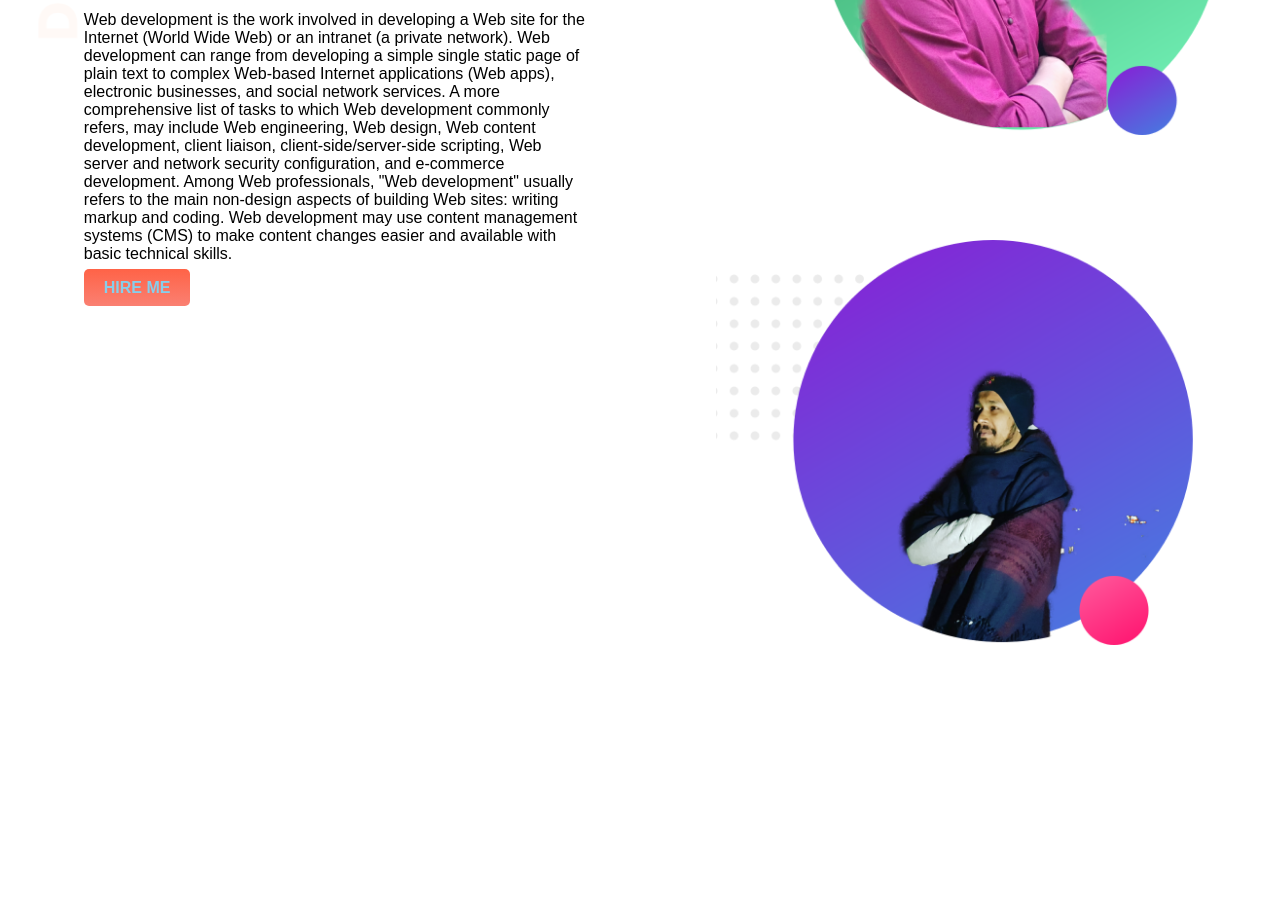
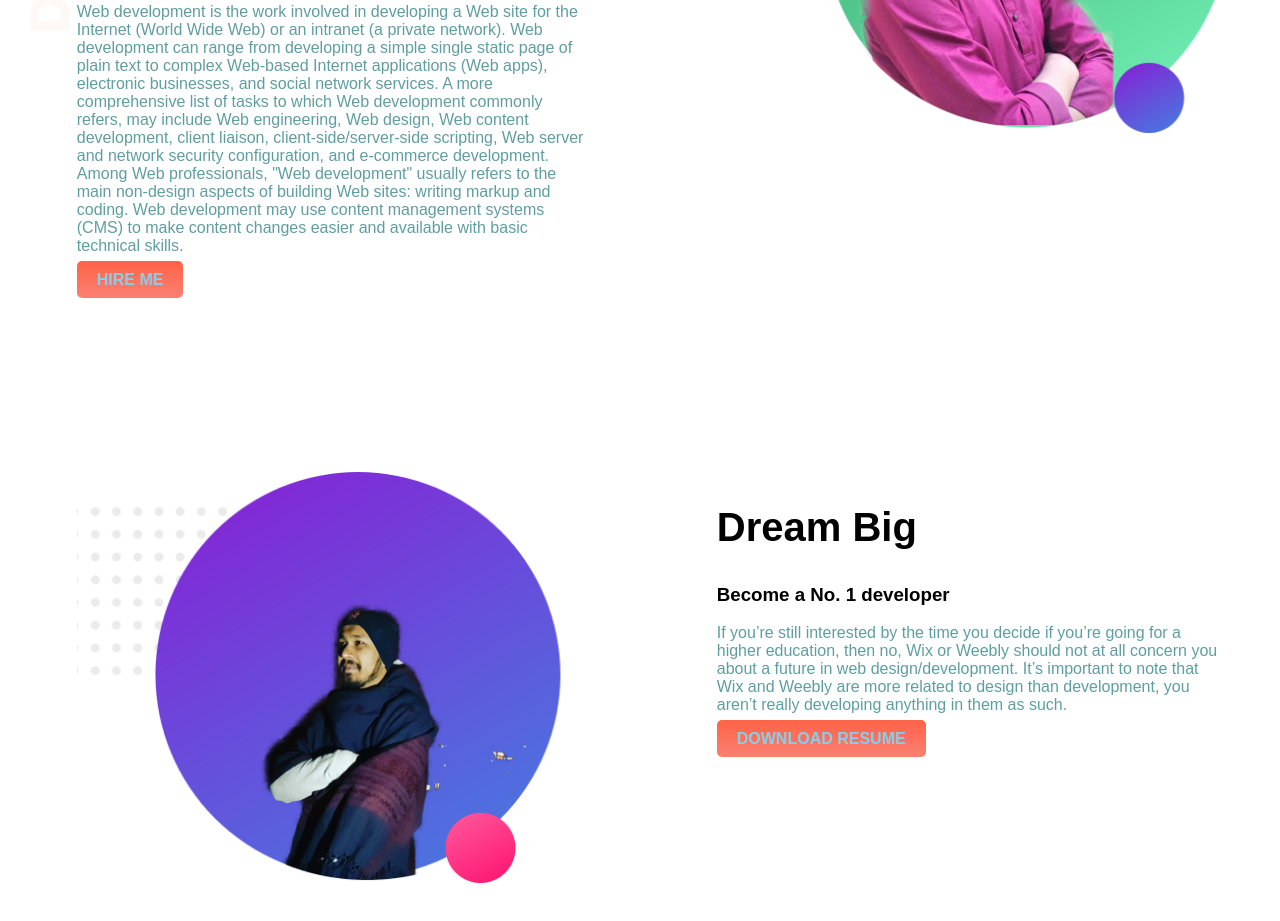
Before and after one commit to fakhruddin07/my-web-portfolio, a plain HTML site: page index.html in a window 1280 px wide. Shown: the part 329-1250 px from the top of the page. Before the commit the page ends 1029 px from the top, so only its background shows below. Drawn offline with Linux system fonts and the light colour scheme; a web font is replaced by a local one.

Commit message:
added a download link

```diff
--- a/index.html
+++ b/index.html
@@ -23,9 +23,17 @@
             <img src="Images/image 13.png">
         </div>
     </section>
-    <section class="dream area">
+    <section class="dream-area">
         <div class="half-width">
             <img src="Images/image 12.png">
+        </div>
+        <div class="half-width">
+            <h2>Dream Big</h2>
+            <h3>Become a No. 1 developer</h3>
+            <p>
+                If you’re still interested by the time you decide if you’re going for a higher education, then no, Wix or Weebly should not at all concern you about a future in web design/development. It’s important to note that Wix and Weebly are more related to design than development, you aren’t really developing anything in them as such.
+            </p>
+            <a class="link-button" target="_blank" href="https://www.facebook.com/fakhruddin.ahmed.995">DOWNLOAD RESUME</a>
         </div>
     </section>
 </body>
--- a/style.css
+++ b/style.css
@@ -1,15 +1,26 @@
 body{
     font-family: 'PT Sans Caption', sans-serif;
+    margin: 0px;
 }
 section{
     height: 500px;
+    padding-bottom: 250px;
 }
 .banner{
     background-image: url(top-banner.png);
     background-repeat: no-repeat;
 }
+.Dream-area{
+    background-image: url(dream-bg.png);
+}
 h1{
     font-size: 50px;
+}
+h2{
+    font-size: 40px;
+}
+p{
+    color: cadetblue;
 }
 #name{
     color: brown;
```
Also changed, not shown: dream-bg.png (added).
